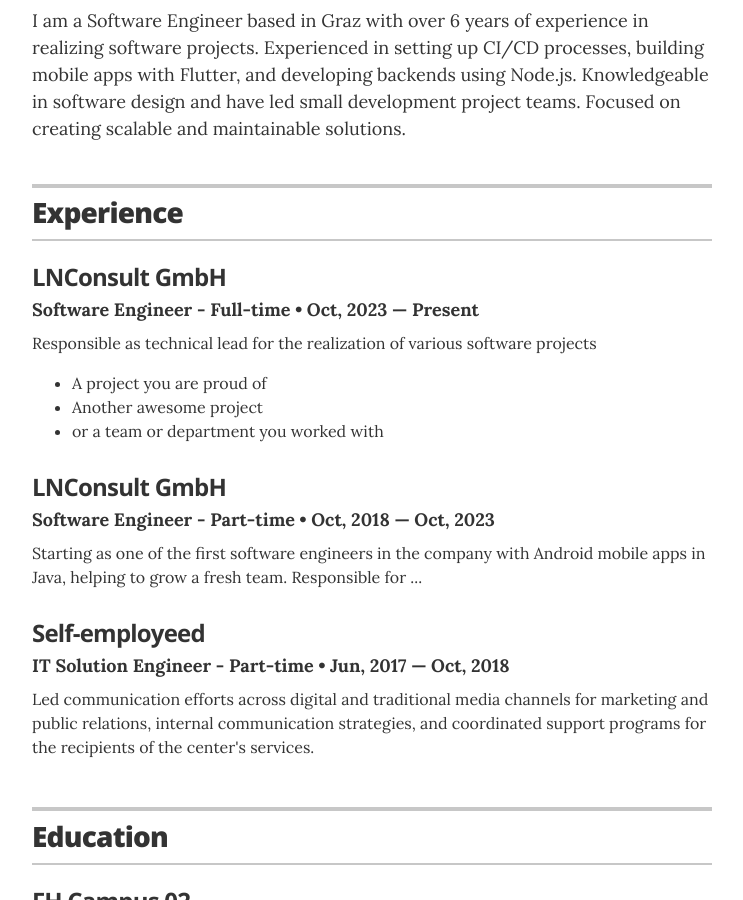
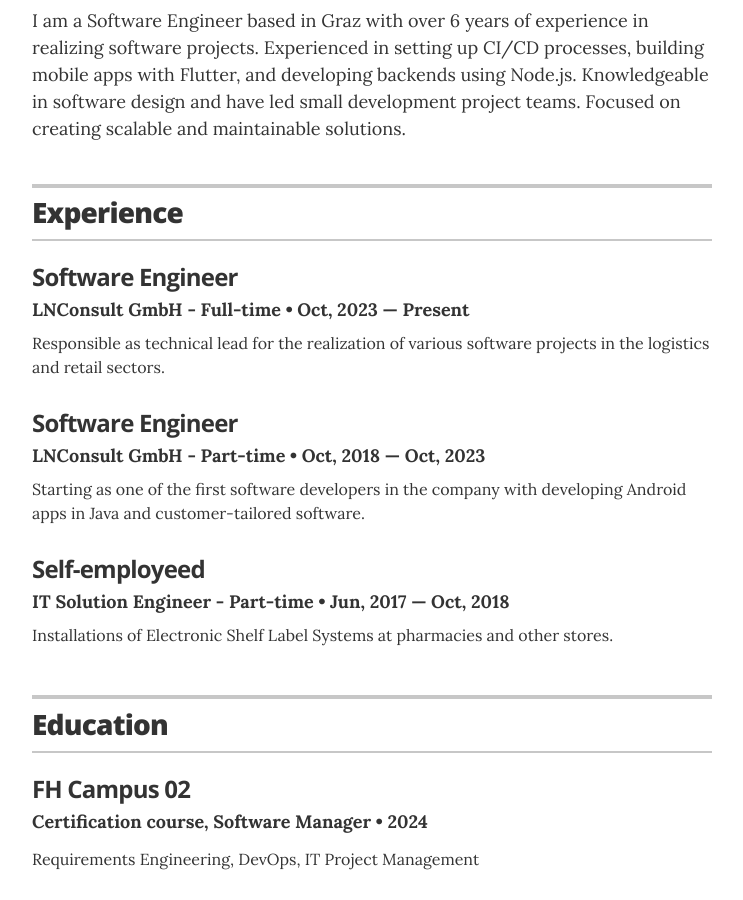
Before and after one commit to julh16/julh16.github.io, a Jekyll site: the page built from index.html, in a window 1280 px wide and 900 px high, scrolled down 319 px. Shown: the whole window, without its empty margins (268-1011 px from the left). Built offline with Jekyll 4.4.1, drawn with Linux system fonts in a browser that asks for light colours.

Commit message:
feat: adapted experiences

```diff
--- a/_data/experience.yml
+++ b/_data/experience.yml
@@ -1,19 +1,19 @@
 # Jobs
 # Software Engineer
-- company: LNConsult GmbH
-  position: Software Engineer - Full-time
+- company: Software Engineer
+  position: LNConsult GmbH - Full-time
   duration: Oct, 2023 &mdash; Present
-  summary:  Responsible as technical lead for the realization of various software projects	<ul class="resume-item-list"><li>A project you are proud of</li><li>Another awesome project</li><li>or a team or department you worked with</li></ul>
+  summary:  Responsible as technical lead for the realization of various software projects in the logistics and retail sectors.
 
 # Software Engineer
-- company: LNConsult GmbH
-  position: Software Engineer - Part-time
+- company: Software Engineer
+  position: LNConsult GmbH - Part-time
   duration:  Oct, 2018 &mdash; Oct, 2023
-  summary: Starting as one of the first software engineers in the company with Android mobile apps in Java, helping to grow a fresh team. Responsible for ...
+  summary: Starting as one of the first software developers in the company with developing Android apps in Java and customer-tailored software.
 
 
 # IT Solution Engineer
 - company: Self-employeed
   position: IT Solution Engineer - Part-time
   duration:   Jun, 2017  &mdash; Oct, 2018
-  summary: Led communication efforts across digital and traditional media channels for marketing and public relations, internal communication strategies, and coordinated support programs for the recipients of the center's services.
+  summary: Installations of Electronic Shelf Label Systems at pharmacies and other stores.
```
